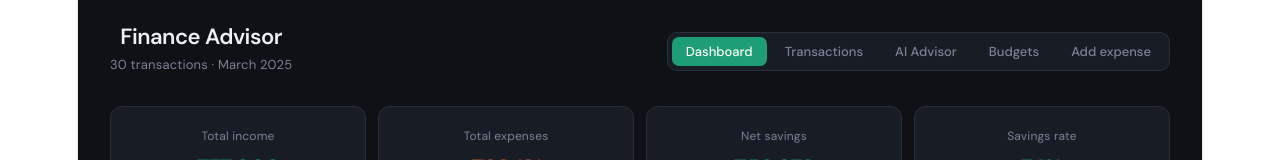
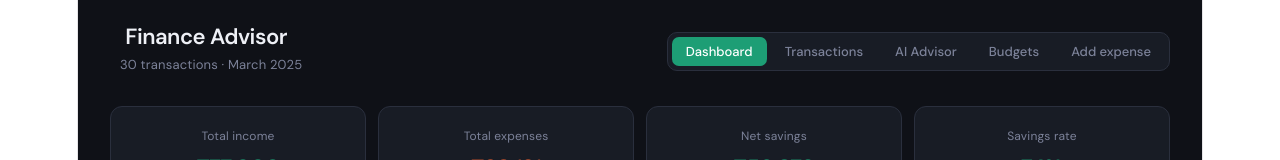
Before and after one commit to RidDevs/Equilateral, a React (Vite) app in the folder finance-app/: page / in a window 1280 px wide. Shown: the top 160 px of the page. Built offline with nearby package versions, Linux system fonts and the light colour scheme.

Commit message:
Navbar updated

```diff
--- a/finance-app/src/components/navbar.jsx
+++ b/finance-app/src/components/navbar.jsx
@@ -24,7 +24,7 @@ export default function Navbar({ tab, setTab, txCount }) {
         >
           Finance Advisor
         </div>
-        <div style={{ fontSize: 13, color: "var(--muted)", marginTop: 2 }}>
+        <div style={{ fontSize: 13, color: "var(--muted)", marginTop: 2 ,marginLeft: 10}}>
           {txCount} transactions · March 2025
         </div>
       </div>
```
